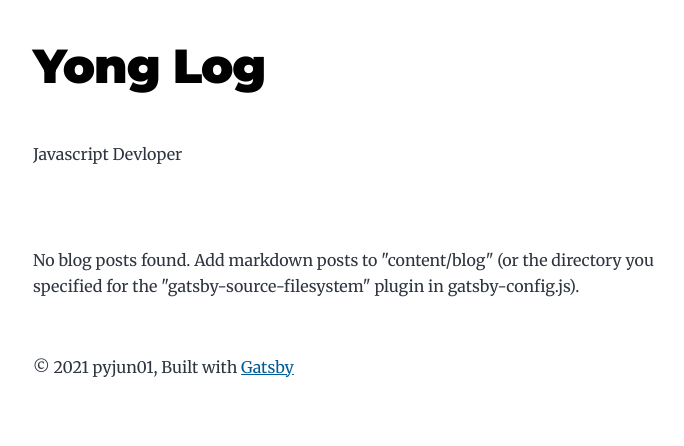
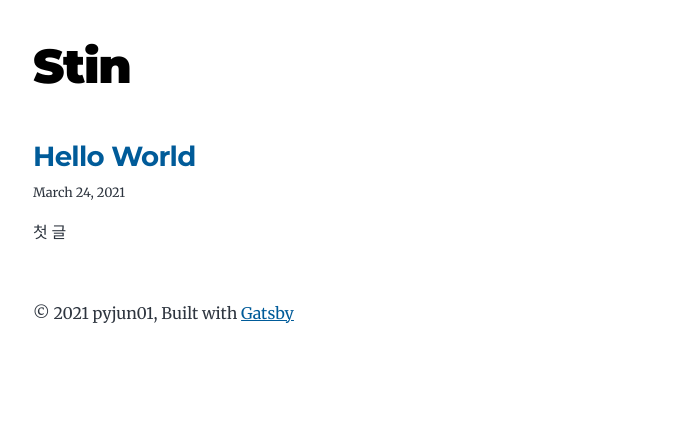
Before and after one commit to pyjun01/pyjun01.github.io, a Gatsby site: page / in a window 1280 px wide. Shown: the whole page, without its empty margins (291-975 px from the left). Built offline with nearby package versions, Linux system fonts and the light colour scheme; Gatsby itself is replaced by a stand-in of ours.

Commit message:
Remove bio info

```diff
--- /dev/null
+++ b/content/blog/hello-world/index.md
@@ -0,0 +1,7 @@
+---
+title: Hello World
+date: '2021-03-24T01:46:42Z'
+description: '첫 글'
+---
+
+Hi, there 🙋‍♂️
--- a/gatsby-config.js
+++ b/gatsby-config.js
@@ -1,9 +1,8 @@
 module.exports = {
   siteMetadata: {
-    title: `Yong Log`,
+    title: `Stin`,
     author: {
       name: `Yongjun Park`,
-      summary: `Javascript Devloper`,
     },
     description: `A starter blog demonstrating what Gatsby can do.`,
     siteUrl: `https://pyjun01.github.io`,
--- a/gatsby-node.js
+++ b/gatsby-node.js
@@ -84,7 +84,6 @@ exports.createSchemaCustomization = ({ actions }) => {
 
     type Author {
       name: String
-      summary: String
     }
 
     type Social {
--- a/src/components/bio.js
+++ /dev/null
@@ -1,39 +0,0 @@
-/**
- * Bio component that queries for data
- * with Gatsby's useStaticQuery component
- *
- * See: https://www.gatsbyjs.com/docs/use-static-query/
- */
-
-import * as React from 'react';
-import { useStaticQuery, graphql } from 'gatsby';
-import { StaticImage } from 'gatsby-plugin-image';
-
-const Bio = () => {
-  const data = useStaticQuery(graphql`
-    query BioQuery {
-      site {
-        siteMetadata {
-          author {
-            summary
-          }
-        }
-      }
-    }
-  `);
-
-  // Set these values by editing "siteMetadata" in gatsby-config.js
-  const author = data.site.siteMetadata?.author;
-
-  return (
-    <div className='bio'>
-      {author?.summary && (
-        <p>
-          {author?.summary || null}
-        </p>
-      )}
-    </div>
-  );
-};
-
-export default Bio;
--- a/src/pages/index.js
+++ b/src/pages/index.js
@@ -1,7 +1,6 @@
 import * as React from 'react';
 import { Link, graphql } from 'gatsby';
 
-import Bio from '../components/bio';
 import Layout from '../components/layout';
 import SEO from '../components/seo';
 
@@ -13,7 +12,6 @@ const BlogIndex = ({ data, location }) => {
     return (
       <Layout location={location} title={siteTitle}>
         <SEO title='All posts' />
-        <Bio />
         <p>
           No blog posts found. Add markdown posts to "content/blog" (or the directory you specified for the
           "gatsby-source-filesystem" plugin in gatsby-config.js).
@@ -25,7 +23,6 @@ const BlogIndex = ({ data, location }) => {
   return (
     <Layout location={location} title={siteTitle}>
       <SEO title='All posts' />
-      <Bio />
       <ol style={{ listStyle: `none` }}>
         {posts.map((post) => {
           const title = post.frontmatter.title || post.fields.slug;
--- a/src/style.css
+++ b/src/style.css
@@ -203,7 +203,6 @@ blockquote {
   padding: var(--spacing-0) var(--spacing-0) var(--spacing-0) var(--spacing-6);
   border-left: var(--spacing-1) solid var(--color-primary);
   font-size: var(--fontSize-2);
-  font-style: italic;
   margin-bottom: var(--spacing-8);
 }
 
--- a/src/templates/blog-post.js
+++ b/src/templates/blog-post.js
@@ -1,7 +1,6 @@
 import * as React from 'react';
 import { Link, graphql } from 'gatsby';
 
-import Bio from '../components/bio';
 import Layout from '../components/layout';
 import SEO from '../components/seo';
 
@@ -21,7 +20,6 @@ const BlogPostTemplate = ({ data, location }) => {
         <section dangerouslySetInnerHTML={{ __html: post.html }} itemProp='articleBody' />
         <hr />
         <footer>
-          <Bio />
         </footer>
       </article>
       <nav className='blog-post-nav'>
@@ -69,7 +67,7 @@ export const pageQuery = graphql`
       html
       frontmatter {
         title
-        date(formatString: "MMMM DD, YYYY")
+        date(formatString: "lll")
         description
       }
     }
```
